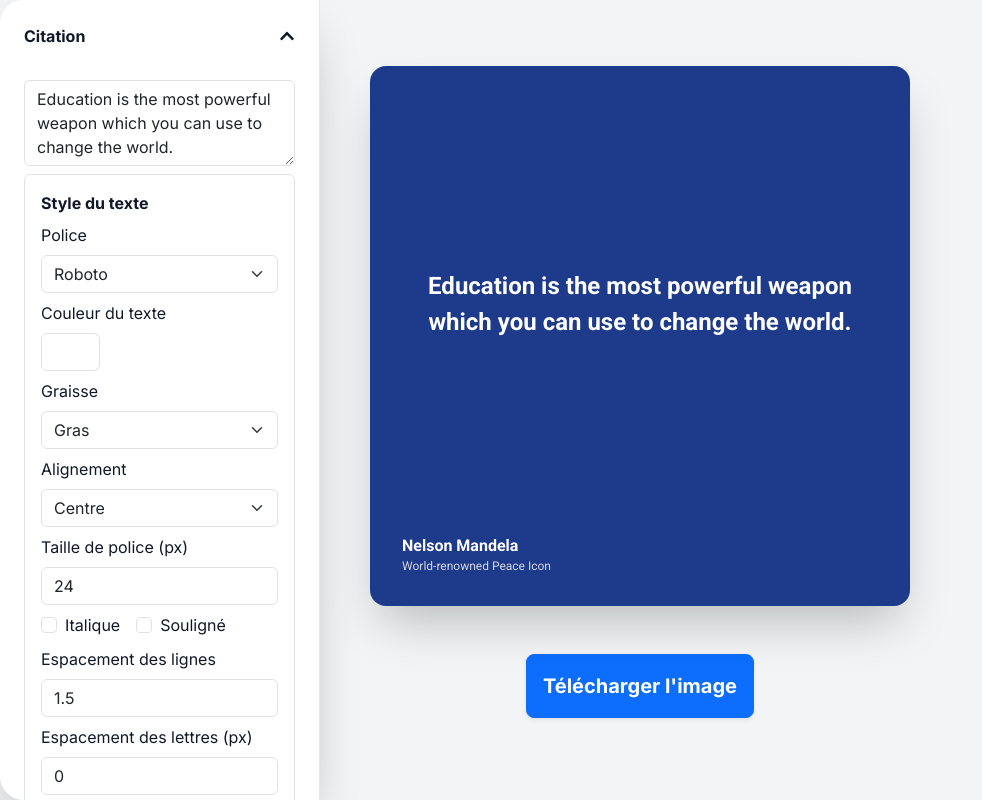
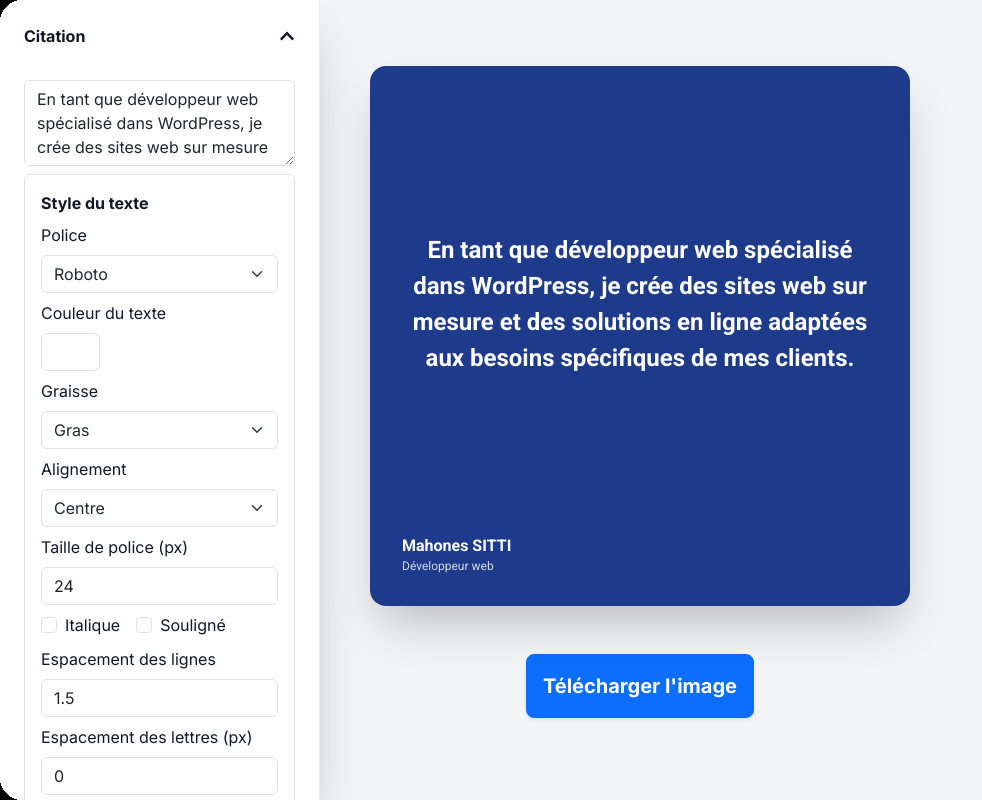
Before and after one commit to mahones/carte, a Next.js app: page / in a window 1280 px wide. Shown: the whole page, without its empty margins (0-982 px from the left). Built offline with nearby package versions, Linux system fonts and the light colour scheme.

Commit message:
Modification du texte par défaut dans QuoteCardGenerator pour refléter les services d'un développeur web. Mise à jour des états pour le devis, l'auteur et le sous-titre.

```diff
--- a/app/page.tsx
+++ b/app/page.tsx
@@ -9,9 +9,9 @@ import { isColorSupportedByHtml2Canvas } from "./utils/colorUtils";
 // Composant principal du générateur de carte de citation
 export default function QuoteCardGenerator() {
   // États pour les champs de la carte
-  const [quote, setQuote] = useState("Education is the most powerful weapon which you can use to change the world.");
-  const [author, setAuthor] = useState("Nelson Mandela");
-  const [subtitle, setSubtitle] = useState("World-renowned Peace Icon");
+  const [quote, setQuote] = useState("En tant que développeur web spécialisé dans WordPress, je crée des sites web sur mesure et des solutions en ligne adaptées aux besoins spécifiques de mes clients.");
+  const [author, setAuthor] = useState("Mahones SITTI");
+  const [subtitle, setSubtitle] = useState("Développeur web");
   const [profileImg, setProfileImg] = useState<string | null>(null);
   const [bgType, setBgType] = useState<"solid" | "gradient" | "image">("solid");
   const [bgColor, setBgColor] = useState("#1e3a8a");
```
